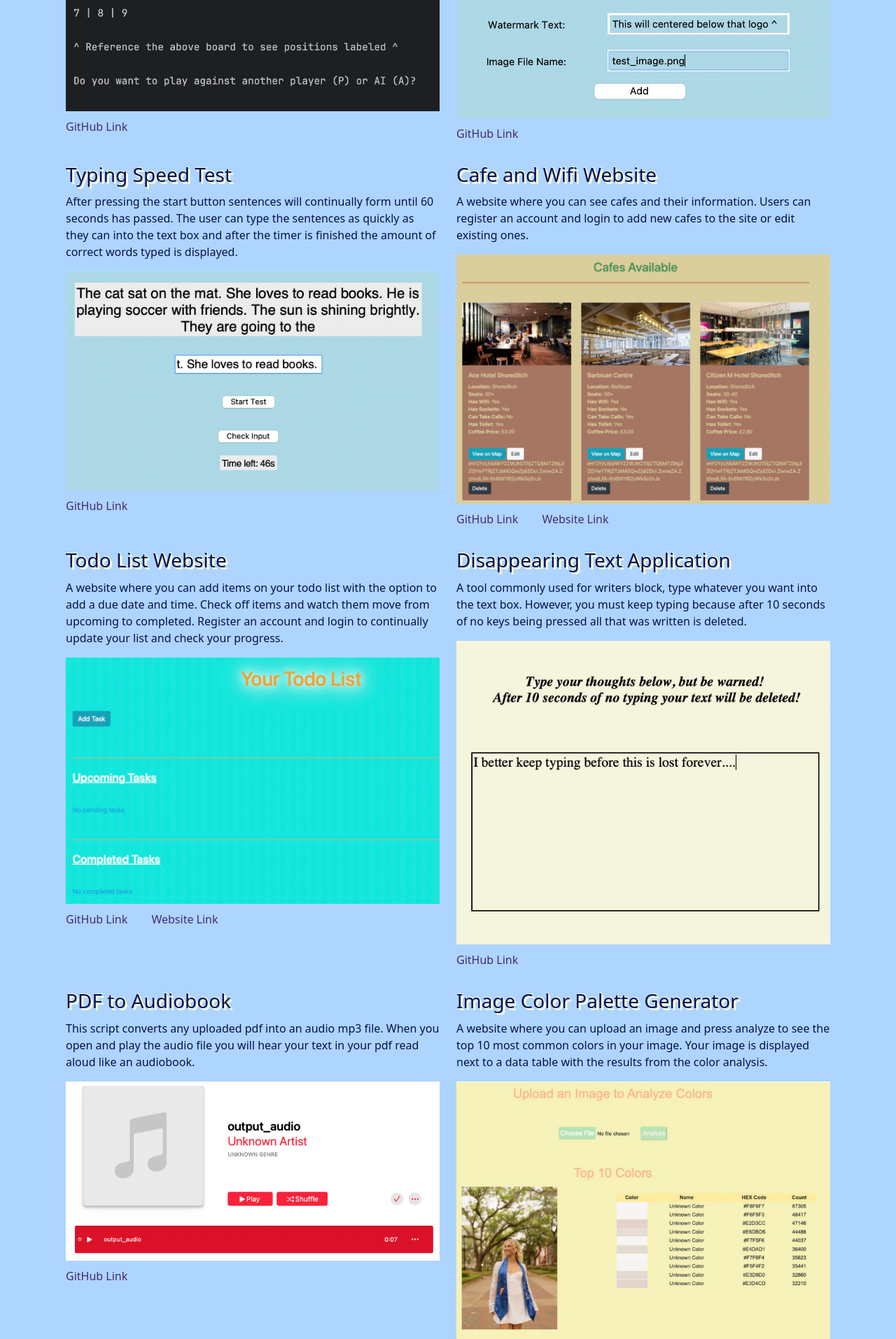
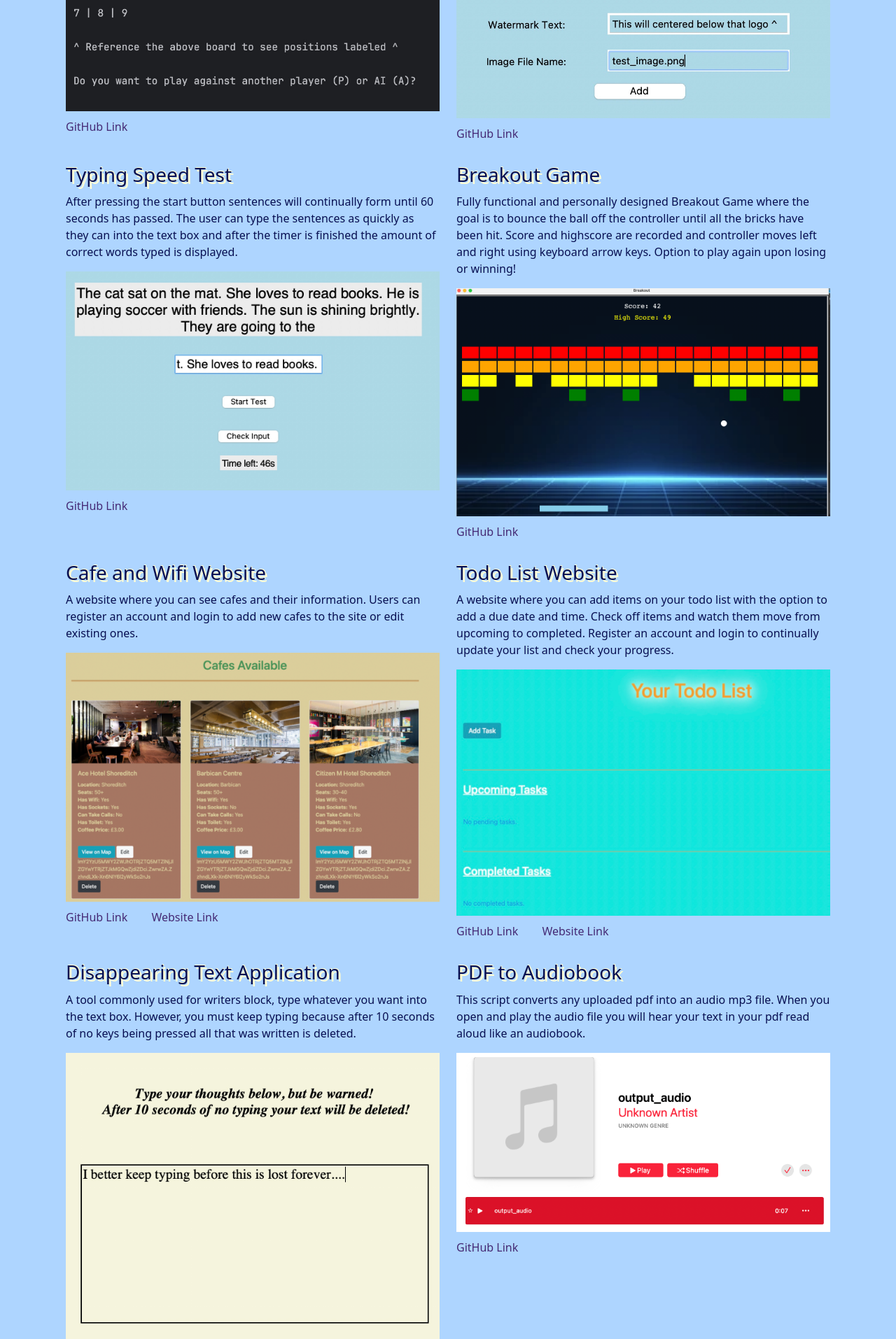
Before and after one commit to ellie-winer/PortfolioWebsite-Portfolio2, a Flask app: page / in a window 1280 px wide. Shown: the part 1445-3359 px from the top of the page at 70% size. Run offline with Flask 3, Linux system fonts and the light colour scheme; some libraries are stand-ins or nearby versions.

Commit message:
adding project 6

```diff
--- a/templates/index.html
+++ b/templates/index.html
@@ -43,6 +43,12 @@
             <p class="subtitle">After pressing the start button sentences will continually form until 60 seconds has passed. The user can type the sentences as quickly as they can into the text box and after the timer is finished the amount of correct words typed is displayed. </p>
             <img src="{{ url_for('static', filename='/assets/project5.jpeg') }}" class="img-fluid">
             <a class="project-link" href="https://github.com/ellie-winer/TypingTest-Portfolio5">GitHub Link</a>
+        </div>
+        <div class="col-md-6">
+            <h3 class="main-title">Breakout Game</h3>
+            <p class="subtitle">Fully functional and personally designed Breakout Game where the goal is to bounce the ball off the controller until all the bricks have been hit. Score and highscore are recorded and controller moves left and right using keyboard arrow keys. Option to play again upon losing or winning! </p>
+            <img src="{{ url_for('static', filename='/assets/project6.jpeg') }}" class="img-fluid">
+            <a class="project-link" href="https://github.com/ellie-winer/BreakoutGame-Portfolio6">GitHub Link</a>
         </div>
         <div class="col-md-6">
           <h3 class="main-title">Cafe and Wifi Website</h3>
```
Also changed, not shown: static/assets/project6.jpeg (added).
